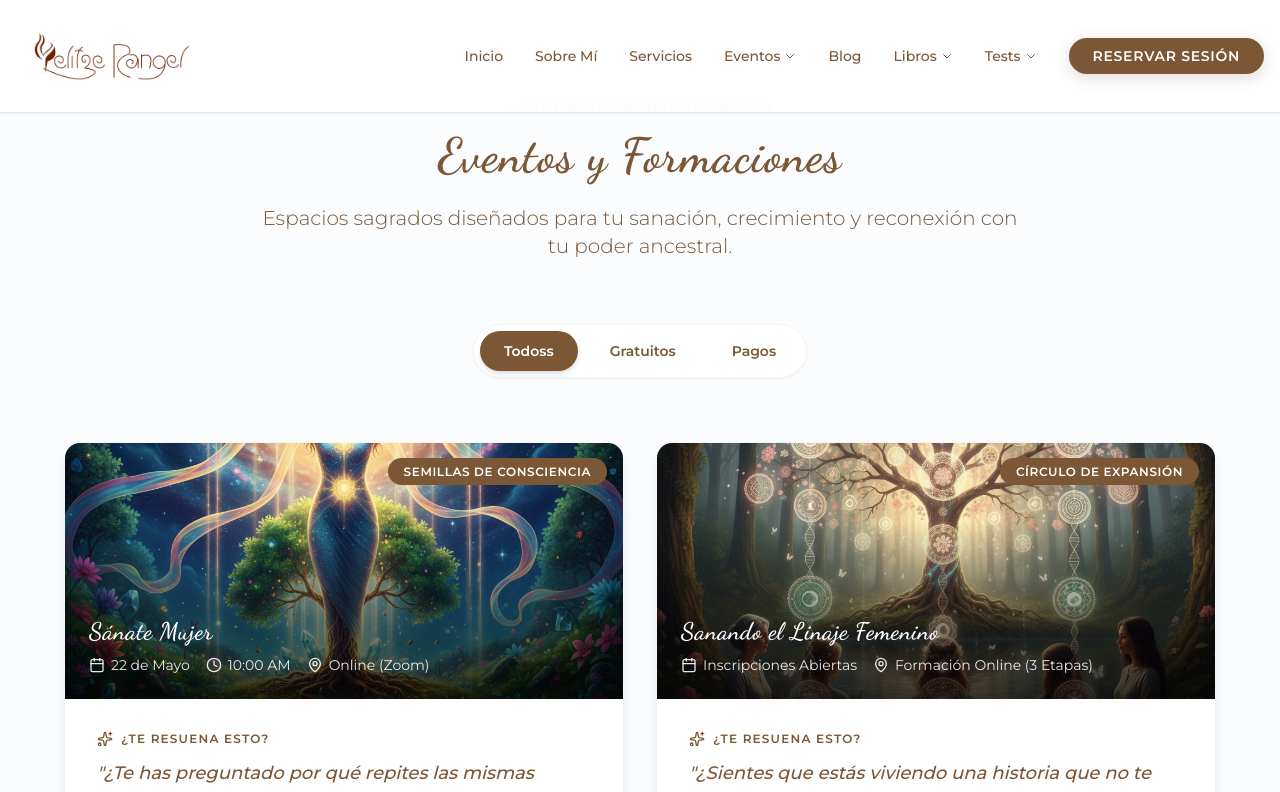
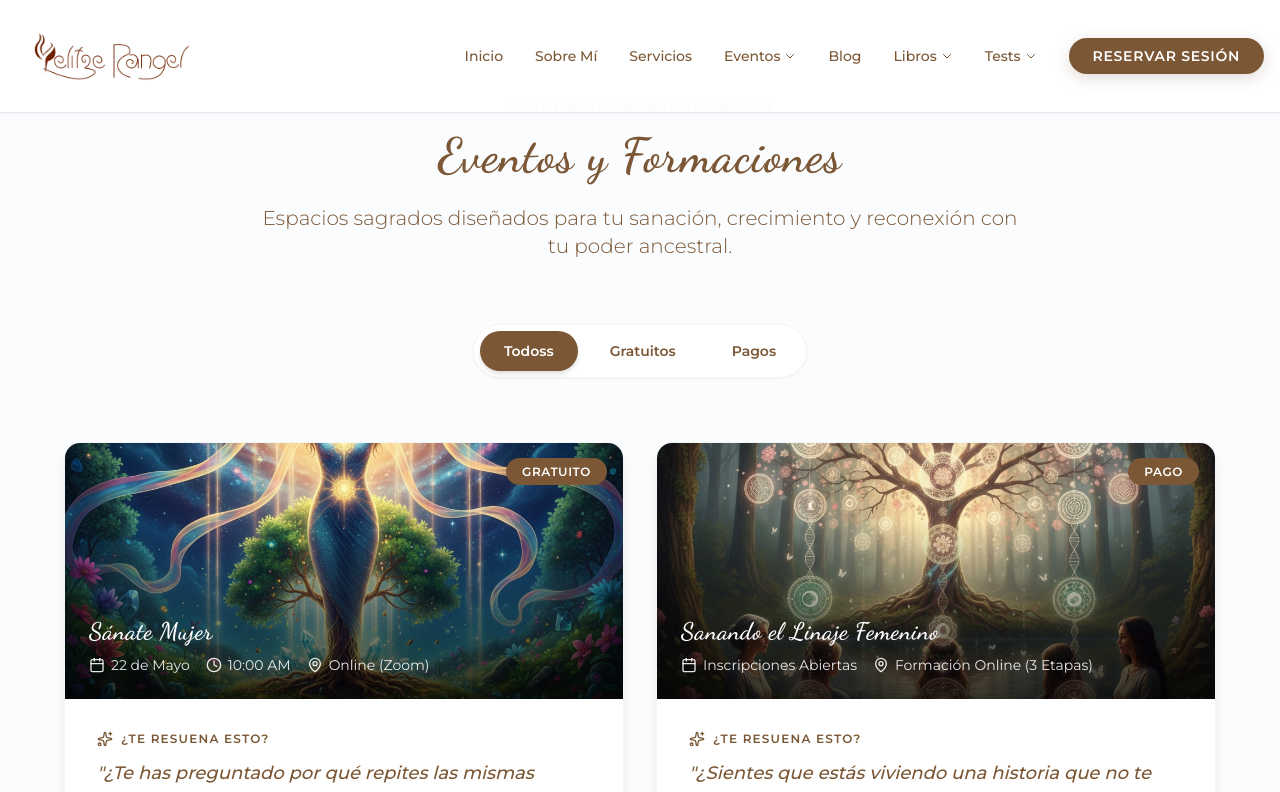
Before and after one commit to yelitzerangeloficialweb-max/yelitze-rangel-web, a Next.js app: page /eventos in a window 1280 px wide. Shown: the top 792 px of the page. Built offline with nearby package versions, Linux system fonts and the light colour scheme; a web font is replaced by a local one.

Commit message:
fix: update EventCard types

```diff
--- a/components/ui/EventCard.tsx
+++ b/components/ui/EventCard.tsx
@@ -4,7 +4,7 @@ import Link from 'next/link';
 
 interface EventProps {
     title: string;
-    type: 'Gratuito' | 'Pago';
+    type: 'Semillas de consciencia' | 'Círculo de expansión';
     date: string;
     time?: string;
     location: string;
@@ -19,7 +19,7 @@ interface EventProps {
 }
 
 export default function EventCard({ event }: { event: EventProps }) {
-    const isFree = event.type === 'Gratuito';
+    const isFree = event.type === 'Semillas de consciencia';
 
     return (
         <div className="bg-white rounded-2xl overflow-hidden shadow-lg border border-gray-100 hover:shadow-xl transition-all duration-300 group flex flex-col h-full">
@@ -37,7 +37,7 @@ export default function EventCard({ event }: { event: EventProps }) {
                         ? 'bg-[var(--color-secondary)] text-white'
                         : 'bg-[var(--color-primary)] text-white'
                         }`}>
-                        {event.type}
+                        {event.type === 'Semillas de consciencia' ? 'Gratuito' : 'Pago'}
                     </span>
                 </div>
                 <div className="absolute bottom-0 left-0 right-0 bg-gradient-to-t from-black/80 to-transparent p-6 pt-24">
```
